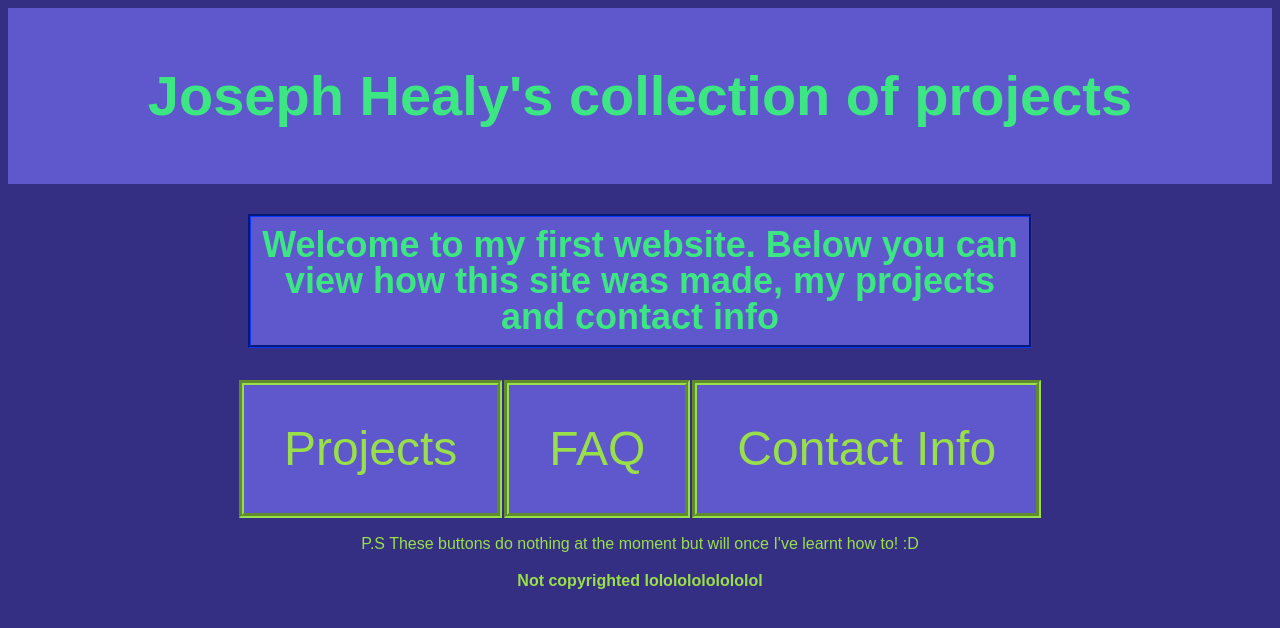
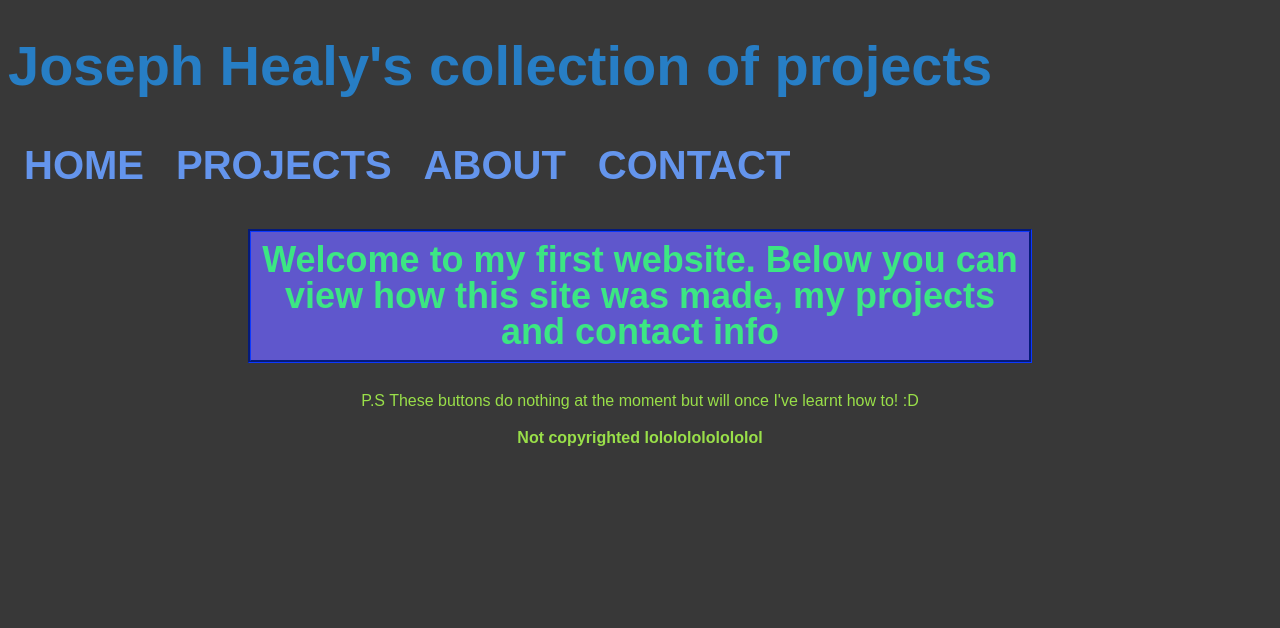
Before and after one commit to Astr0nii/Software-Design-and-Development-Projects, a plain HTML site: page Learning Activity 2/JHProjectsWebsite.html in a window 1280 px wide. Drawn offline with Linux system fonts and the light colour scheme.

Commit message:
Commit from laptop
Update learning activity 2 and restructure the website.

```diff
--- a/Learning Activity 2/JHProjectsWebsite.html
+++ b/Learning Activity 2/JHProjectsWebsite.html
@@ -9,16 +9,15 @@
 <body>
 
     <h1>Joseph Healy's collection of projects</h1>
+    <ul>
+        <li><a href=""><strong>Home</strong></a></li>
+        <li><a href=""><strong>Projects</strong></a></li>
+        <li><a href=""><strong>About</strong></a></li>
+        <li><a href=""><strong>Contact</strong></a></li>
+    </ul>
 
     <h2>Welcome to my first website. Below you can view how this site was made, my projects and contact info</h2>
 
-    <table>
-        <tr>
-            <td>Projects</td>
-            <td>FAQ</td>
-            <td>Contact Info</td>
-        </tr>
-    </table>
     <p>P.S These buttons do nothing at the moment but will once I've learnt how to! :D<br></p>
     <h4>Not copyrighted lolololololololol</h4>
 
--- a/Learning Activity 2/style.css
+++ b/Learning Activity 2/style.css
@@ -1,11 +1,7 @@
 h1 {
-    color:rgb(60, 230, 131);
-    background-color: rgb(95, 87, 204);
+    color:rgb(39, 126, 197);
     font-size: 3.5em;
-    padding: 60px;
-    margin: 0px;
-    border-width: 0px;
-    text-align: center;
+    text-align: left;
 }
 h2 {
     color: rgb(60, 230, 131);
@@ -24,14 +20,8 @@ h3 {
     color: rgb(65, 189, 206);
     font-size: 1.5em;
 }
-a {
-    color:rgb(60, 224, 230);
-    text-decoration: none;
-    background-color: rgb(53, 47, 131);
-    padding: 5px;
-}
 body {
-    background-color: rgb(53, 47, 131);
+    background-color: rgb(56, 56, 56);
     font-size: 14;
     font-family: Arial, Helvetica, sans-serif;
     color: rgb(153, 223, 73);
@@ -41,17 +31,23 @@ body {
 strong {
     text-transform: uppercase;
 }
-table {
-    margin-left: auto;
-    margin-right: auto;
-    font-size: 3em;
+ul {
+    list-style-type: none;
+    margin: 0;
+    padding: 0;
+    overflow: hidden;
 }
-td {
-    padding-left: 200px;
-    padding-right: 200px;
-    padding: 40px;
-    background-color: rgb(95, 87, 204);
-    border-color: rgb(153, 223, 73);
-    border-style: groove;
-    border-width: 5px;
+li {
+    float: left;
+    font-size: 40px;
 }
+li a {
+    display: block;
+    text-align: center;
+    color: cornflowerblue;
+    padding: 14px 16px;
+    text-decoration: none;
+}
+li a:hover {
+    background-color: rgb(25, 25, 25);
+}
```
Also changed, not shown: learningActivity1/myfirstwebsiteProjects.html (added, +49 -0 lines).
